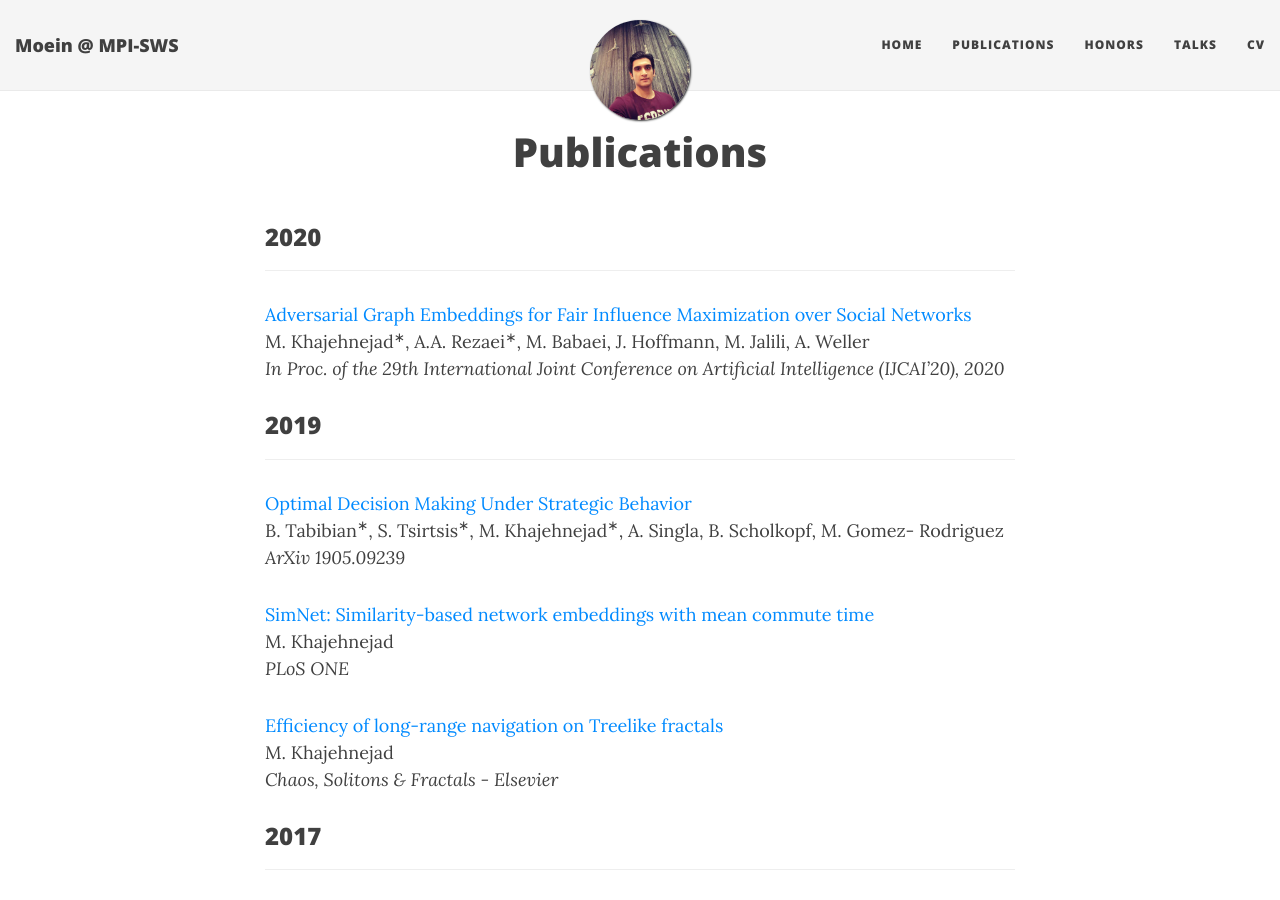
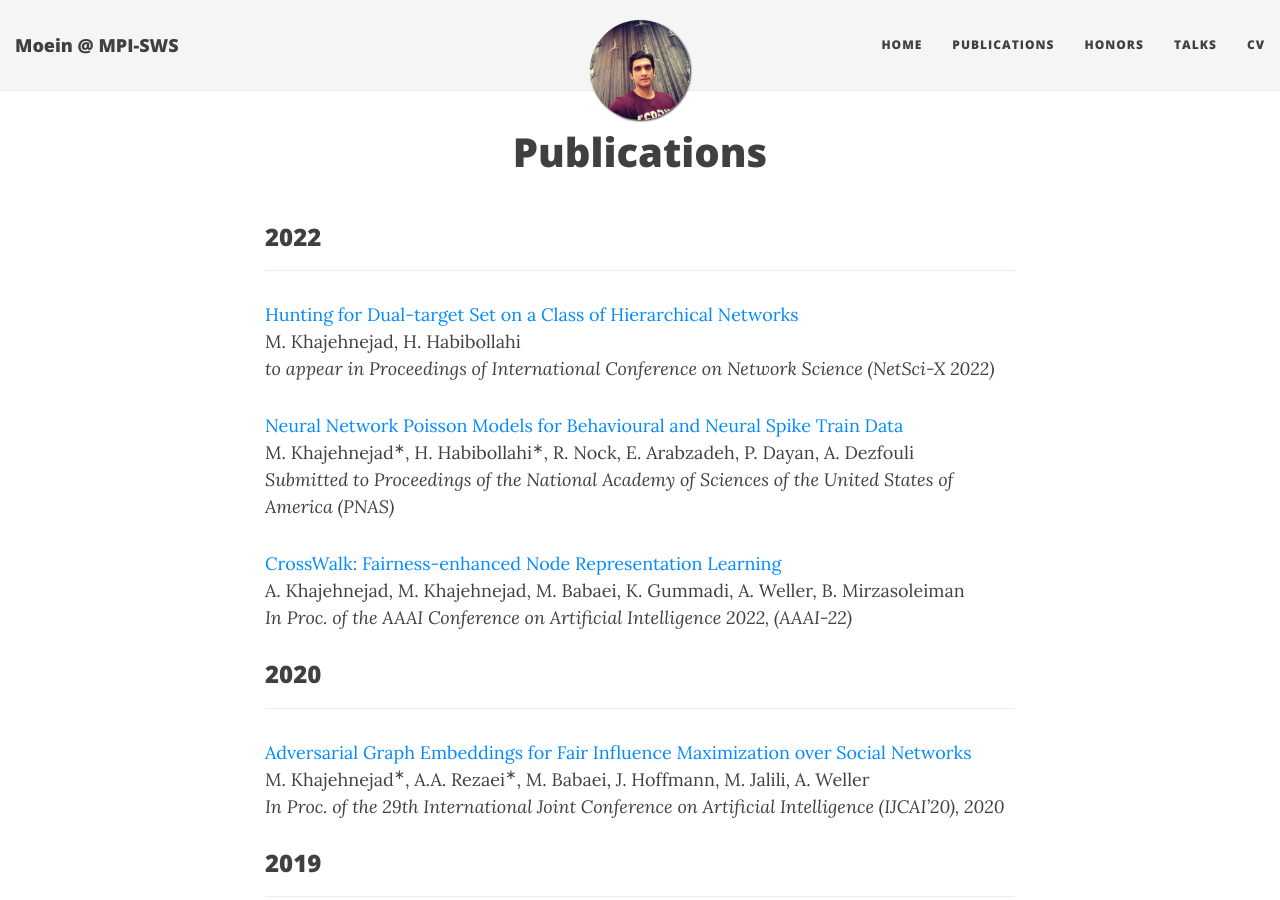
Before and after one commit to Moein-Khajehnejad/Moein-Khajehnejad.github.io, a Jekyll site: the page built from publications.md, in a window 1280 px wide and 900 px high. Built offline with Jekyll 4.4.1, drawn with Linux system fonts in a browser that asks for light colours; nearby versions of some CDN libraries.

Commit message:
publication is updated

```diff
--- a/publications.md
+++ b/publications.md
@@ -2,6 +2,28 @@
 layout: page
 title: Publications
 ---
+### 2022
+---
+
+
+<a >Hunting for Dual-target Set on a Class of Hierarchical Networks </a>
+ <br />
+ M. Khajehnejad, H. Habibollahi
+<br />
+<em>to appear in Proceedings of International Conference on Network Science (NetSci-X 2022)</em>
+
+
+<a >Neural Network Poisson Models for Behavioural and Neural Spike Train Data </a>
+ <br />
+ M. Khajehnejad<sup>∗</sup>, H. Habibollahi<sup>∗</sup>, R. Nock, E. Arabzadeh, P. Dayan, A. Dezfouli
+<br />
+<em>Submitted to Proceedings of the National Academy of Sciences of the United States of America (PNAS)</em>
+
+<a href="https://arxiv.org/abs/2105.02725">CrossWalk: Fairness-enhanced Node Representation Learning </a>
+ <br />
+ A. Khajehnejad, M. Khajehnejad, M. Babaei, K. Gummadi, A. Weller, B. Mirzasoleiman
+<br />
+<em>In Proc. of the AAAI Conference on Artificial Intelligence 2022, (AAAI-22)</em>
 ### 2020
 ---
 
```
Also changed, not shown: 1 other file.
